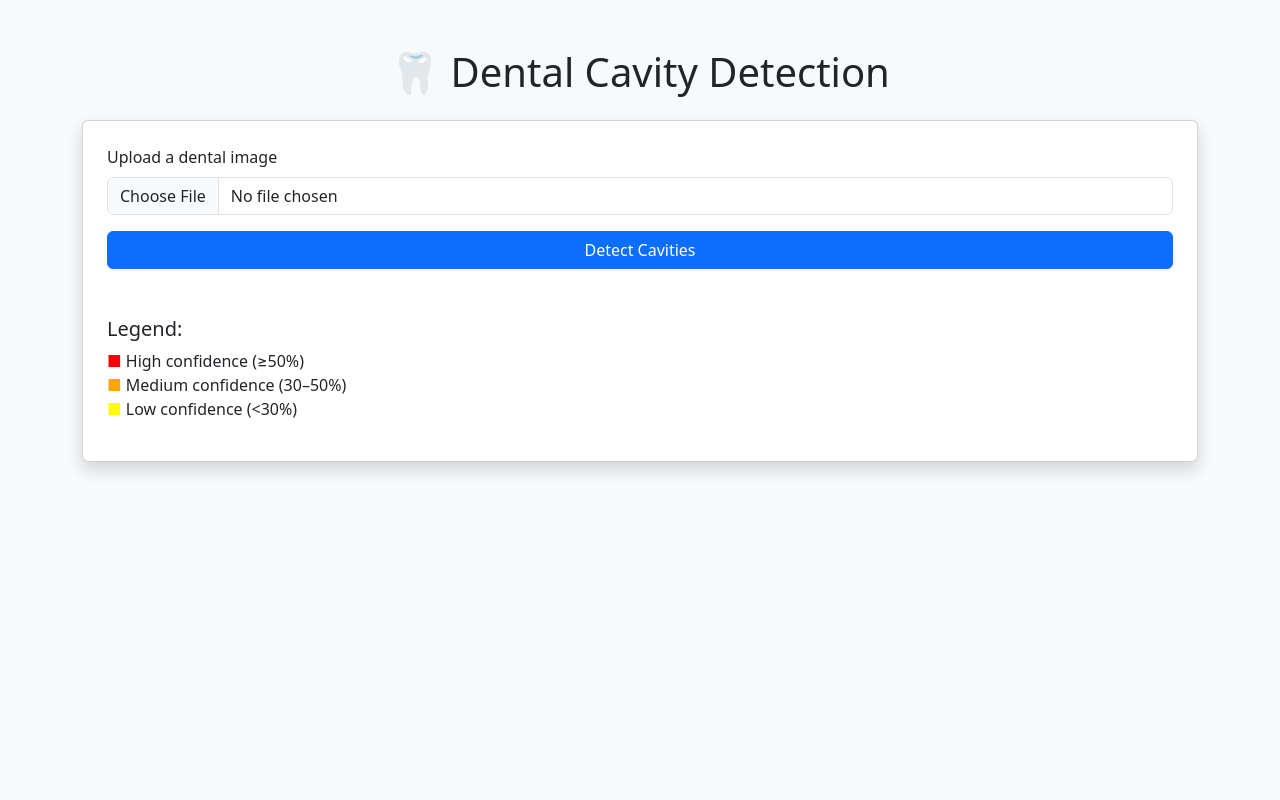
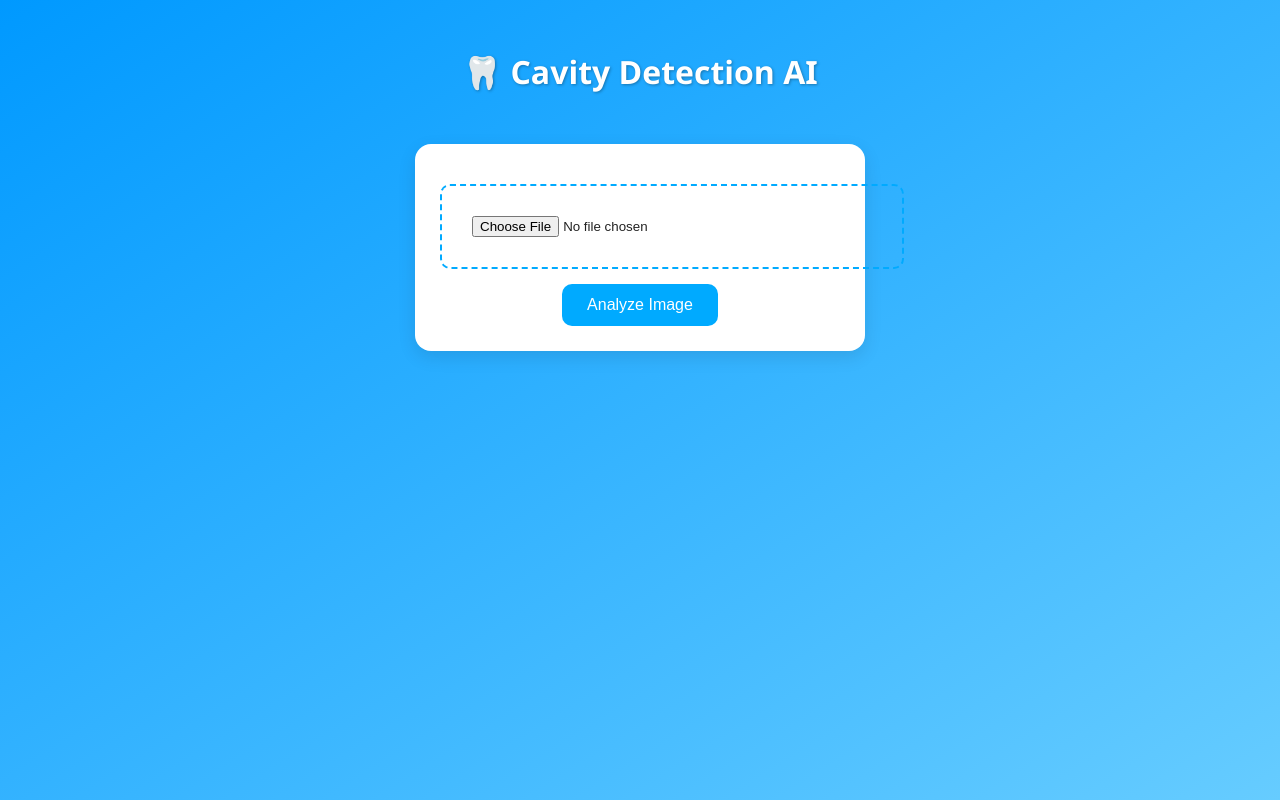
Before and after one commit to Hinageshi02/dentalAI, a Flask app: template templates/index.html in a window 1280 px wide. Run offline with Flask 3, Linux system fonts and the light colour scheme; the template is opened without the code that fills it, so the values that code supplies are empty.

Commit message:
Update index.html

```diff
--- a/templates/index.html
+++ b/templates/index.html
@@ -2,87 +2,142 @@
 <html lang="en">
 <head>
     <meta charset="UTF-8">
-    <title>Dental Cavity Detection</title>
-    <link href="https://cdn.jsdelivr.net/npm/bootstrap@5.3.0/dist/css/bootstrap.min.css" rel="stylesheet">
+    <meta name="viewport" content="width=device-width, initial-scale=1.0">
+    <title>Cavity Detection AI</title>
+    <style>
+        body {
+            font-family: 'Segoe UI', sans-serif;
+            background: linear-gradient(to bottom right, #0099ff, #66ccff);
+            color: #222;
+            margin: 0;
+            padding: 0;
+            display: flex;
+            flex-direction: column;
+            align-items: center;
+            min-height: 100vh;
+        }
+
+        h1 {
+            margin-top: 50px;
+            color: white;
+            font-size: 2rem;
+            text-shadow: 1px 1px 3px rgba(0,0,0,0.3);
+        }
+
+        .upload-card {
+            background: white;
+            border-radius: 16px;
+            box-shadow: 0 6px 18px rgba(0,0,0,0.1);
+            padding: 25px;
+            margin-top: 30px;
+            text-align: center;
+            width: 90%;
+            max-width: 400px;
+        }
+
+        input[type="file"] {
+            margin: 15px 0;
+            border: 2px dashed #00aaff;
+            padding: 30px;
+            border-radius: 10px;
+            width: 100%;
+            cursor: pointer;
+        }
+
+        button {
+            background: #00aaff;
+            color: white;
+            border: none;
+            padding: 12px 25px;
+            border-radius: 10px;
+            font-size: 1rem;
+            cursor: pointer;
+            transition: background 0.3s ease;
+        }
+
+        button:hover {
+            background: #007acc;
+        }
+
+        .result {
+            margin-top: 30px;
+            text-align: center;
+        }
+
+        img {
+            max-width: 90%;
+            border-radius: 10px;
+            margin-top: 15px;
+            box-shadow: 0 4px 10px rgba(0,0,0,0.2);
+        }
+
+        .loading {
+            display: none;
+            margin-top: 15px;
+            font-weight: bold;
+            color: #007acc;
+        }
+    </style>
 </head>
-<body class="bg-light py-5">
-<div class="container">
-    <h1 class="text-center mb-4">🦷 Dental Cavity Detection</h1>
-    <div class="card shadow p-4">
-        <form id="uploadForm" enctype="multipart/form-data">
-            <div class="mb-3">
-                <label for="image" class="form-label">Upload a dental image</label>
-                <input type="file" class="form-control" id="image" name="image" required>
+<body>
+    <h1>🦷 Cavity Detection AI</h1>
+
+    <div class="upload-card">
+        <form id="uploadForm">
+            <input type="file" id="image" name="image" accept="image/*" required>
+            <br>
+            <button type="submit">Analyze Image</button>
+        </form>
+        <div class="loading" id="loading">Processing... Please wait ⏳</div>
     </div>
-            <button type="submit" class="btn btn-primary w-100">Detect Cavities</button>
-        </form>
 
-        <div id="result" class="mt-4 text-center"></div>
-
-        <div class="mt-4">
-            <h5>Legend:</h5>
-            <ul class="list-unstyled">
-                <li><span style="color:red;">■</span> High confidence (≥50%)</li>
-                <li><span style="color:orange;">■</span> Medium confidence (30–50%)</li>
-                <li><span style="color:yellow;">■</span> Low confidence (<30%)</li>
-            </ul>
-        </div>
-    </div>
+    <div class="result" id="result">
+        <h3 id="message"></h3>
+        <img id="resultImage" src="" alt="" style="display: none;">
     </div>
 
     <script>
-document.getElementById('uploadForm').addEventListener('submit', async (e) => {
+        const form = document.getElementById('uploadForm');
+        const loading = document.getElementById('loading');
+        const resultDiv = document.getElementById('result');
+        const message = document.getElementById('message');
+        const resultImage = document.getElementById('resultImage');
+
+        form.addEventListener('submit', async (e) => {
             e.preventDefault();
 
+            const fileInput = document.getElementById('image');
+            if (!fileInput.files.length) {
+                alert("Please select an image first!");
+                return;
+            }
+
             const formData = new FormData();
-    formData.append('image', document.getElementById('image').files[0]);
+            formData.append('image', fileInput.files[0]);
 
+            loading.style.display = 'block';
+            message.textContent = '';
+            resultImage.style.display = 'none';
+
+            try {
                 const response = await fetch('/predict', {
                     method: 'POST',
                     body: formData
                 });
+                const data = await response.json();
 
-    const data = await response.json();
-    const resultDiv = document.getElementById('result');
+                loading.style.display = 'none';
 
                 if (data.success) {
-        const originalFile = document.getElementById('image').files[0];
-        const originalURL = URL.createObjectURL(originalFile);
-
-        // Create list of confidence percentages
-        let confList = "";
-        if (data.detections.length > 0) {
-            confList = "<ul class='text-start'>";
-            data.detections.forEach((det, idx) => {
-                let confColor = "black";
-                const c = det.confidence;
-                if (c >= 0.5) confColor = "red";
-                else if (c >= 0.3) confColor = "orange";
-                else confColor = "yellow";
-
-                confList += `<li style="color:${confColor}">Cavity ${idx + 1}: ${(c*100).toFixed(2)}%</li>`;
-            });
-            confList += "</ul>";
+                    message.textContent = data.message;
+                    resultImage.src = data.result_image;
+                    resultImage.style.display = 'block';
                 } else {
-            confList = "<p>No cavities detected</p>";
+                    message.textContent = "❌ Error: " + data.error;
                 }
-
-        resultDiv.innerHTML = `
-            <h4 class="text-success">✅ Detection Complete</h4>
-            <div class="row mt-3">
-                <div class="col-md-6 text-center">
-                    <p>Original Image</p>
-                    <img src="${originalURL}" class="img-fluid rounded shadow" alt="Original Image">
-                </div>
-                <div class="col-md-6 text-center">
-                    <p>Detected Cavities</p>
-                    <img src="${data.result_image}" class="img-fluid rounded shadow" alt="Result Image">
-                    <div class="mt-2">${confList}</div>
-                </div>
-            </div>
-        `;
-    } else {
-        resultDiv.innerHTML = `<p class="text-danger">Error: ${data.error}</p>`;
+            } catch (err) {
+                loading.style.display = 'none';
+                message.textContent = "❌ Request failed: " + err.message;
             }
         });
     </script>
```
Lines whose indentation alone changed are shown as unchanged.
